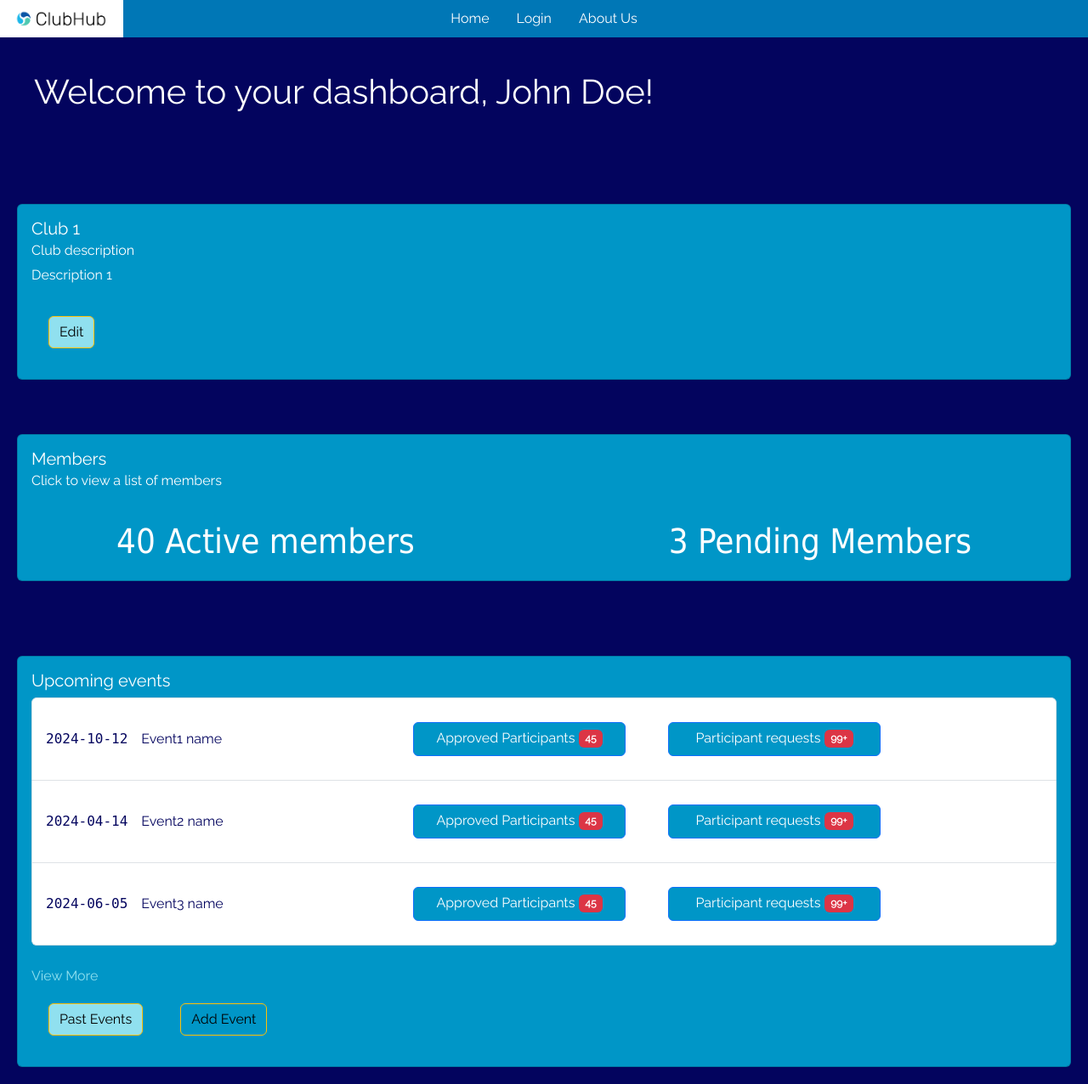
After one commit to jeancarson/ClubHub, a Flask app: page /cohome in a window 1280 px wide. The commit adds this page. Shown: the whole page at 85% size. Run offline with Flask 3, Linux system fonts and the light colour scheme.

Commit message:
Fixed formatting and colour issues - flex grid could still be looked at

```diff
--- a/app.py
+++ b/app.py
@@ -1,5 +1,6 @@
 from sqlite3 import OperationalError
 from application import app, initialise_db, query_db
+from flask import render_template, session
 
 try:
     initialise_db()
@@ -9,3 +10,39 @@ except OperationalError:
 
 if __name__ == '__main__':
     app.run()
+
+@app.route("/cohome")
+def cohome():
+    if "user" in session:
+        user: str = session["user"]
+        return render_template("index.html", header=f"Hello {user}!")
+    return render_template("Coordinator/coordinator_dashboard.html", coordinator_name = "John Doe", active_users = 40, pending_users = 3, club_title = "Club 1", club_description = "Description 1")
+
+@app.route("/menview/<status>")
+def parview(status):
+    if "user" in session:
+        user: str = session["user"]
+        return render_template("index.html", header=f"Hello {user}!")
+    return render_template("Coordinator/view_participants.html", status = status)
+
+
+@app.route("/participantview/<status>")
+def memview(status):
+    if "user" in session:
+        user: str = session["user"]
+        return render_template("index.html", header=f"Hello {user}!")
+    return render_template("Coordinator/member_view.html", status = status)
+
+@app.route("/eventview/<timeline>")
+def see_events(timeline):
+    if "user" in session:
+        user: str = session["user"]
+        return render_template("index.html", header=f"Hello {user}!")
+    return render_template("Coordinator/multi_event_view", timeline = timeline)
+
+@app.route("/singleeventview")
+def edit_event():
+    if "user" in session:
+        user: str = session["user"]
+        return render_template("index.html", header=f"Hello {user}!")
+    return render_template("Coordinator/single_event_view.html", event_name = 'Event 1', event_date = '2021-10-10', event_time = '10:00', event_location = 'Location 1', event_description = 'Description 1')
--- a/application/static/style.css
+++ b/application/static/style.css
@@ -117,7 +117,7 @@ nav div {
 }
 
 .nav-active-link {
-    background-color: var(--lighter-blue);
+    background-color: var(--light-blue);
 }
 
 .nav-active-link a {
@@ -194,3 +194,52 @@ nav div a:hover:not(.nav-active-link a) {
 /* ========================== Footer start ========================== */
 
 /* ========================== Footer start ========================== */
+/* Coordninator start  */
+.card-custom {
+    margin-bottom: 20px; /* Adjust the margin as needed */
+    margin-top: 20px;    /* Adjust the margin as needed */
+    margin-right: 20px;  /* Adjust the margin as needed */
+    margin-left: 20px;
+    background-color: var(--lighter-blue) !important;
+    color: white;}
+
+.custom-link {
+    font-size: 40px; /* Adjust the font size as needed */
+    font-family: "Tahoma";
+    color: var(--white);
+}
+
+.custom-button{
+    margin-bottom: 20px; /* Adjust the margin as needed */
+    margin-top: 20px;    /* Adjust the margin as needed */
+    margin-right: 20px;  /* Adjust the margin as needed */
+    margin-left: 20px;
+    background-color: var(--even-lighter-blue);
+    color: var(--black);
+
+}
+.custom-hover:hover {
+    background-color: var(--even-lighter-blue);
+    color: var(--black);
+}
+.custom-hover{
+    background-color: var(--light-blue);
+    color: var(--white);
+}
+.light_blue_bckgrnd{
+    background-color: var(--light-blue);
+}
+.dark_link {
+    color: var(--darker-blue)
+}
+.white-txt{
+    color: var(--white);
+}
+.vlight_blue_txt{
+    color: var(--even-light-blue);
+}
+/* Coordinator end */
+
+.event-name-column{
+    width: 300px;;
+}
--- /dev/null
+++ b/application/templates/Coordinator/Coordinator_dashboard.html
@@ -0,0 +1,156 @@
+{% extends "base.html" %}
+
+{% block header %}
+    <header>
+        <h1 style="color: white;">{{ header if header else "Welcome to your dashboard,  " ~ coordinator_name ~ "!" }}</h1>
+
+    </header>
+<br><br>
+    <style>
+        body {
+            background-color: var(--dark-blue);
+        }
+    </style>
+    <link rel="stylesheet" href="static\style.css">
+
+<!-- Club Description -->
+<div class="card card-custom">
+  <div class="card-body">
+      <h5 class="card-title white-txt" id="editable_text1" contenteditable="false">{{ club_title }}</h5>
+      <h6 class="card-subtitle mb-2 t vlight_blue_txt">Club description</h6>
+      <p class="card-text white-txt" id="editable_text2" contenteditable="false">{{ club_description }}</p>
+      <button class="btn btn-warning custom-button" onclick="toggleEditMode('editable_text1'), toggleEditMode('editable_text2')">Edit</button>
+  </div>
+</div>
+
+<script>
+  function toggleEditMode(elementId) {
+      var editableElement = document.getElementById(elementId);
+      var button = document.querySelector('.btn-warning');
+
+      if (editableElement.contentEditable === 'false') {
+        // I want to add a border around the text here
+        editableElement.style.border = '1px solid #ccc';
+
+          // Enable editing
+          editableElement.contentEditable = 'true';
+          button.innerText = 'Save';
+      } else {
+          // Disable editing
+          editableElement.style.border = '0px solid #ccc';
+
+          editableElement.contentEditable = 'false';
+          button.innerText = 'Edit';
+          saveText(elementId);
+      }
+  }
+
+  function saveText(elementId) {
+      var editableElement = document.getElementById(elementId);
+      var editedText = editableElement.innerText;
+
+      // You can now send the edited text to the server using AJAX
+      // and update it in the backend database, if applicable.
+      // This example only logs the edited text to the console.
+      console.log("Edited Text:", editedText);
+  }
+</script>
+
+
+      <!-- Members -->
+    </div>
+  </div><br>
+  <div class="card card-custom">
+    <div class="card-body">
+        <h5 class="card-title white-txt">Members</h5>
+        <h6 class="card-subtitle mb-2 vlight_blue_txt">Click to view a list of members</h6>
+        <br>
+        <div class="d-flex justify-content-between">
+          <a href="{{ url_for('memview', status = 'Active')}}" class="card-link custom-link" style="margin-left: 100px;">{{ active_users }} Active members</a>
+          <a href="{{ url_for('memview', status = 'Pending')}}" class="card-link custom-link" style="margin-right: 100px;">{{ pending_users }} Pending Members</a>
+        </div>
+    </div>
+
+    <!-- EVENTS -->
+</div>
+<br><br>
+<div class="card card-custom" >
+    <div class="card-body">
+        <h5 class="card-title white-txt">Upcoming events</h5>
+        <style>
+          .list-group-item {
+            display: grid;
+            grid-template-columns: 120px 400px auto auto; /* Auto size for the date, 1fr (1 fraction) for the remaining space for the event name */
+            align-items: center; /* Center vertically */
+          }
+
+          .date-column {
+            padding-right: 1em; /* Adjust as needed for space between date and event name */
+            font-family: monospace;
+          }
+          .button-column {
+    display: flex;
+    gap: 10px; /* Adjust the gap between buttons */
+  }
+  .btn-primary {
+    width: 250px; /* Adjust the width according to your preference */
+    height: 40px; /* Adjust the height according to your preference */
+  }
+        </style>
+  <!-- this has to have some way of being modularised - variables have to be able to be subbed in but also we must eb able to display any number of events. -->
+        <ul class="list-group">
+          <li class="list-group-item" style="display: inline-flex">
+            <span class="date-column dark_link">2024-10-12</span>
+            <span class = "event-name-column">
+              <a href="{{ url_for('edit_event')}}" class="card-link dark_link"  >Event1 name</a></span>
+            <span class="button-column">
+              <a class="btn btn-primary card-custom custom-hover" href="{{ url_for('parview', status = 'Approved')}}"role="button">
+                 Approved Participants
+                <span class="badge bg-danger">45</span>
+              </a>
+              <a class="btn btn-primary card-custom custom-hover" href="{{ url_for('parview', status = 'Pending')}}"role="button">
+                Participant requests
+                <span class="badge bg-danger">99+</span>
+              </a>
+            </span>
+          </li>
+          <li class="list-group-item" style="display: inline-flex">
+            <span class="date-column dark_link">2024-04-14</span>
+            <span class = "event-name-column">
+            <a href="{{ url_for('edit_event')}}" class="card-link dark_link">Event2 name</a></span>
+            <span class="button-column">
+              <a class="btn btn-primary card-custom custom-hover" href="{{ url_for('parview', status = 'Approved')}}"role="button">
+                 Approved Participants
+                <span class="badge bg-danger">45</span>
+              </a>
+              <a class="btn btn-primary card-custom custom-hover" href="{{ url_for('parview', status = 'Pending')}}"role="button">
+                Participant requests
+                <span class="badge bg-danger">99+</span>
+              </a>
+            </span>
+          </li>
+          <li class="list-group-item" style="display: inline-flex">
+            <span class="date-column dark_link">2024-06-05</span>
+            <span class = "event-name-column">
+            <a href="{{ url_for('edit_event')}}" class="card-link dark_link">Event3 name</a></span>
+            <span class="button-column">
+              <a class="btn btn-primary card-custom custom-hover" href="{{ url_for('parview', status = 'Approved')}}"role="button">
+                 Approved Participants
+                <span class="badge bg-danger">45</span>
+              </a>
+              <a class="btn btn-primary card-custom custom-hover" href="{{ url_for('parview', status = 'Pending')}}"role="button">
+                Participant requests
+                <span class="badge bg-danger">99+</span>
+              </a>
+            </span>
+          </li>
+        </ul>
+
+      <br><a href="{{ url_for('see_events', timeline = 'Upcoming')}}" class="card-link">View More</a><br>
+      <a class="btn btn-warning custom-button" href="{{ url_for('see_events', timeline = 'Past') }}"role="button">Past Events</a>
+
+      <a class="btn btn-warning card-custom custom-button" href="{{ url_for('edit_event')}}"role="button">Add Event</a>
+
+    </div></div>
+
+{% endblock %}
--- a/application/templates/base.html
+++ b/application/templates/base.html
@@ -7,6 +7,8 @@
           content="width=device-width, user-scalable=no, initial-scale=1.0, maximum-scale=1.0, minimum-scale=1.0">
     <meta http-equiv="X-UA-Compatible" content="ie=edge">
     <link rel="stylesheet" href="{{ url_for('static', filename='style.css') }}">
+    <link href="https://cdn.jsdelivr.net/npm/bootstrap@5.3.2/dist/css/bootstrap.min.css" rel="stylesheet" integrity="sha384-T3c6CoIi6uLrA9TneNEoa7RxnatzjcDSCmG1MXxSR1GAsXEV/Dwwykc2MPK8M2HN" crossorigin="anonymous">
+
     <title>ClubHub</title>
 
     {% if "user" in session %}
```
Also changed, not shown: application/templates/Coordinator/member_view.html (added, +59 -0 lines), application/templates/Coordinator/single_event_view.html (added, +81 -0 lines), application/templates/Coordinator/view_participants.html (added, +59 -0 lines), 2 other files.
